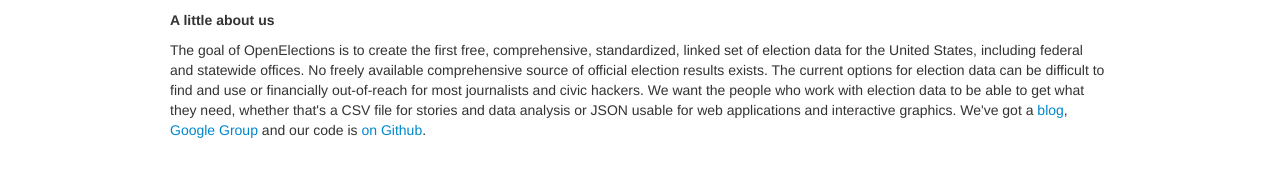
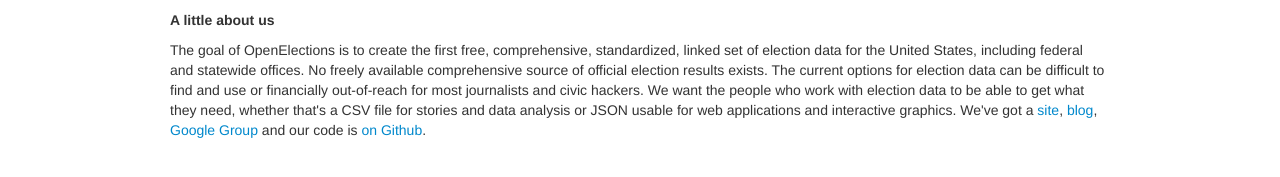
Before and after one commit to openelections/docs, a Jekyll site: the page built from index.html, in a window 1280 px wide. Shown: the part 190-367 px from the top of the page. Built offline with Jekyll 4.4.1, drawn with Linux system fonts in a browser that asks for light colours; nearby versions of some CDN libraries; some web fonts are replaced.

Commit message:
Update index.html

```diff
--- a/index.html
+++ b/index.html
@@ -14,5 +14,5 @@
 
 <p>The goal of OpenElections is to create the first free, comprehensive, standardized, linked set of election data for the United States, including federal and statewide offices.
 
-No freely available comprehensive source of official election results exists. The current options for election data can be difficult to find and use or financially out-of-reach for most journalists and civic hackers. We want the people who work with election data to be able to get what they need, whether that's a CSV file for stories and data analysis or JSON usable for web applications and interactive graphics. We've got a <a href="http://blog.openelections.net/">blog</a>, <a href="https://groups.google.com/forum/?fromgroups#!forum/openelections">Google Group</a> and our code is <a href="https://github.com/openelections">on Github</a>.
+No freely available comprehensive source of official election results exists. The current options for election data can be difficult to find and use or financially out-of-reach for most journalists and civic hackers. We want the people who work with election data to be able to get what they need, whether that's a CSV file for stories and data analysis or JSON usable for web applications and interactive graphics. We've got a <a href="http://openelections.net/">site</a>, <a href="http://blog.openelections.net/">blog</a>, <a href="https://groups.google.com/forum/?fromgroups#!forum/openelections">Google Group</a> and our code is <a href="https://github.com/openelections">on Github</a>.
 </p>
```
